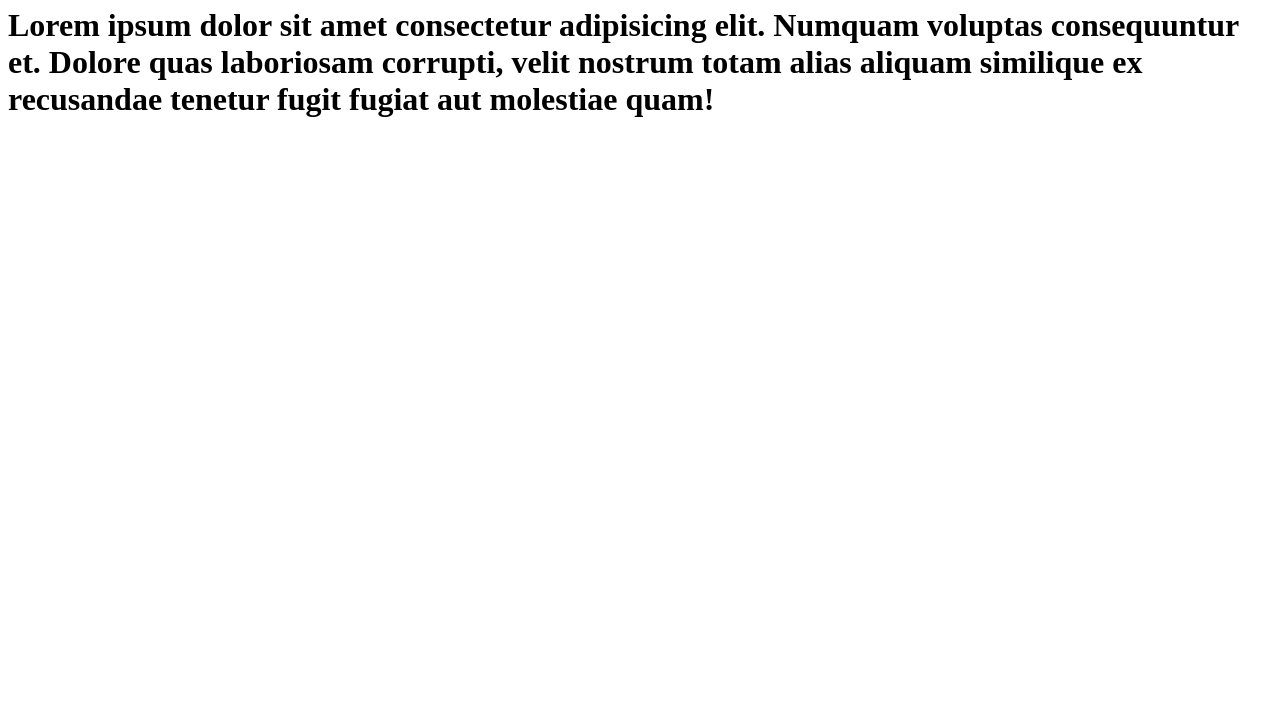
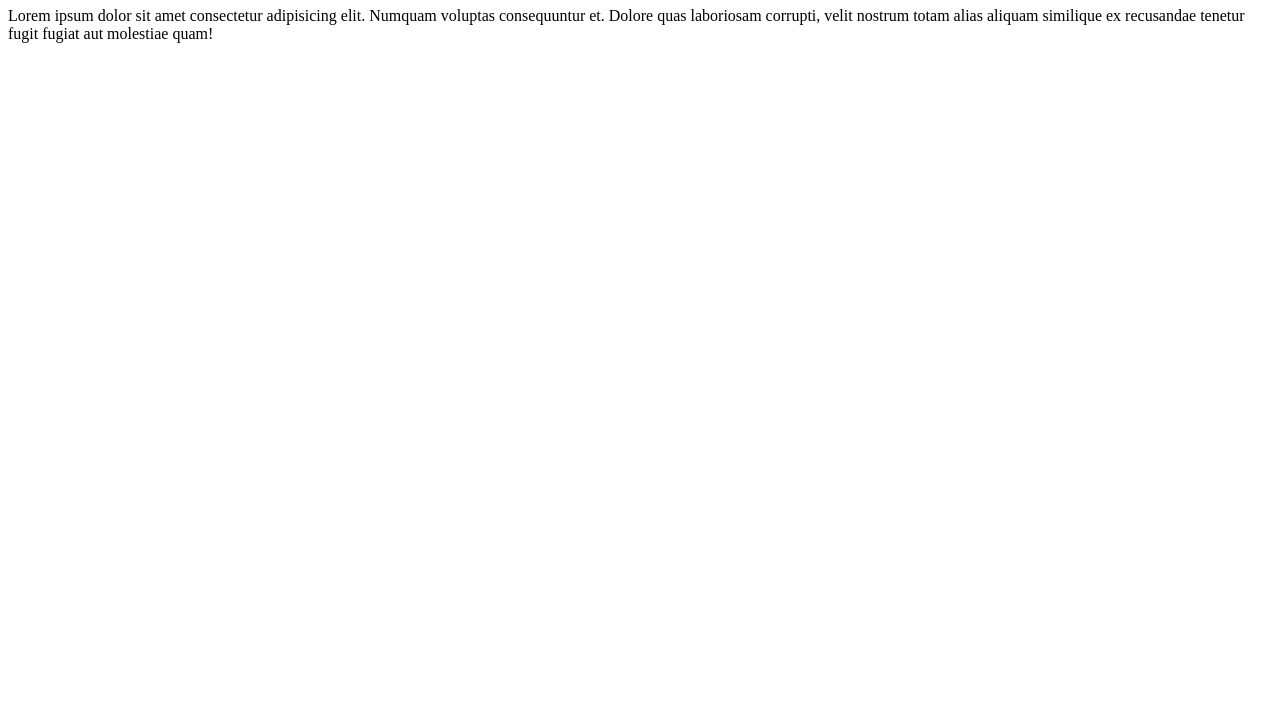
Before and after one commit to JuckM4n/basics_of_layout, a plain HTML site: page index.html in a window 1280 px wide. Shown: the part 73-800 px from the top of the page. Drawn offline with Linux system fonts and the light colour scheme.

Commit message:
lorem in <p>

```diff
--- a/index.html
+++ b/index.html
@@ -8,6 +8,6 @@
 </head>
 <body>
     <h1>Auto reload!</h1>
-    <h1>Lorem ipsum dolor sit amet consectetur adipisicing elit. Numquam voluptas consequuntur et. Dolore quas laboriosam corrupti, velit nostrum totam alias aliquam similique ex recusandae tenetur fugit fugiat aut molestiae quam!</h1>
+    <p>Lorem ipsum dolor sit amet consectetur adipisicing elit. Numquam voluptas consequuntur et. Dolore quas laboriosam corrupti, velit nostrum totam alias aliquam similique ex recusandae tenetur fugit fugiat aut molestiae quam!</p>
 </body>
 </html>
```
